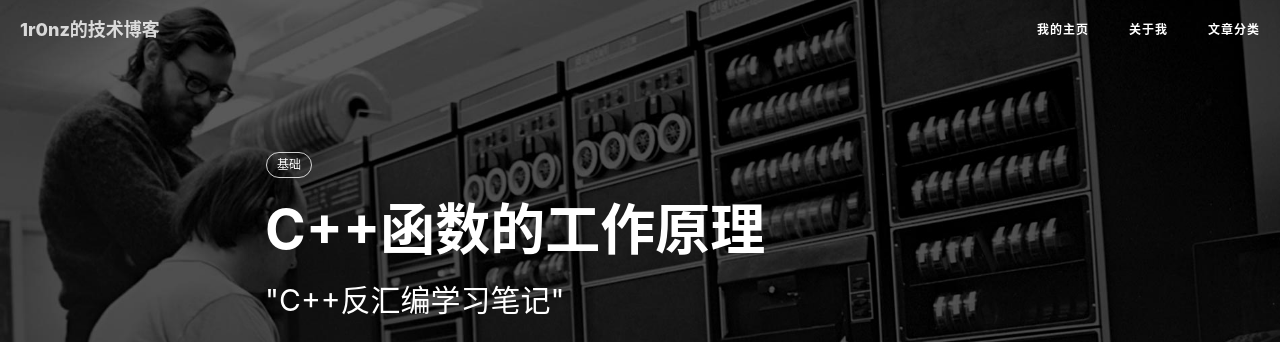
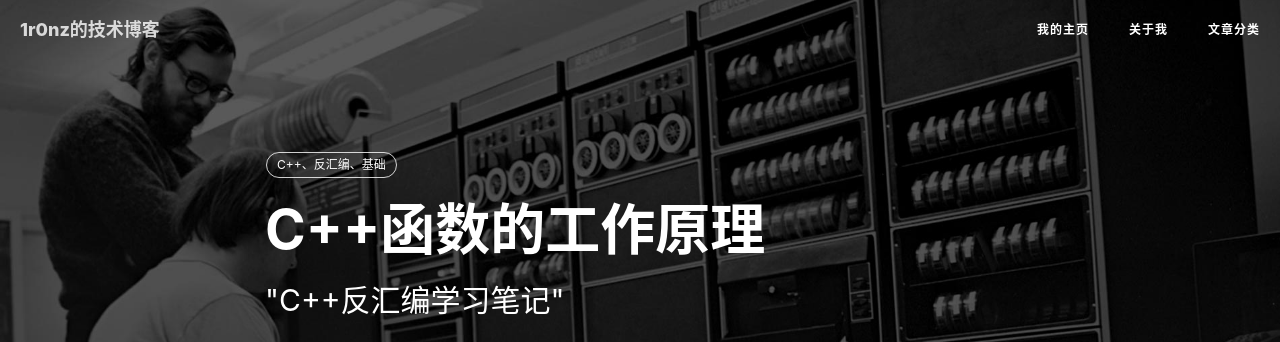
Before and after one commit to yangrz/blog, a Jekyll site: the page built from _posts/2017-01-18-androidSecurity.markdown, in a window 1280 px wide and 900 px high. Shown: the top 342 px of the window. Built offline with Jekyll 4.4.1, drawn with Linux system fonts in a browser that asks for light colours; nearby versions of some CDN libraries; comment, search, counter and statistics services are not loaded.

Commit message:
2017-02-21

```diff
--- a/_posts/2017-01-18-androidSecurity.markdown
+++ b/_posts/2017-01-18-androidSecurity.markdown
@@ -7,7 +7,7 @@
 author:     "1r0nz"
 header-img: "img/post-bg-unix-linux.jpg"
 tags:
-    - 基础
+    - C++、反汇编、基础
 
 ---
 
```
